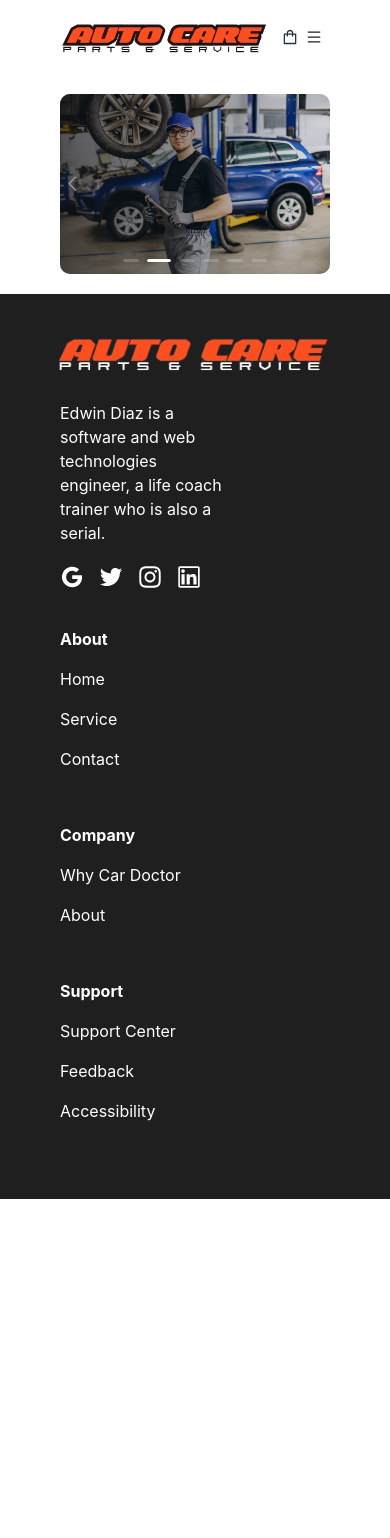
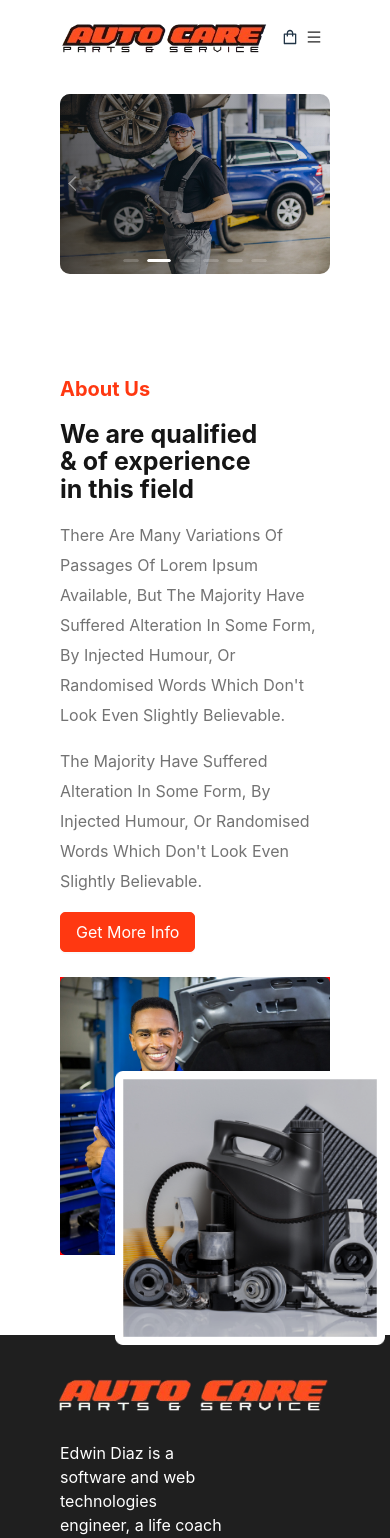
Before and after one commit to mahmudurbd/auto-care-client, a React (Vite) app: page / in a window 390 px wide. Shown: the top 1538 px of the page. Before the commit the page ends 1199 px from the top, so only its background shows below. Built offline with nearby package versions, Linux system fonts and the light colour scheme.

Commit message:
Added about us ui development

```diff
--- a/src/components/common/Header/Header.jsx
+++ b/src/components/common/Header/Header.jsx
@@ -112,7 +112,7 @@ const Header = () => {
           </div>
         </div>
         {!isMobile && (
-          <Button type="dashed" className="appointment-btn">
+          <Button type="dashed" className="appointment-btn custom-btn">
             Appointment
           </Button>
         )}
@@ -151,7 +151,11 @@ const Header = () => {
                 style={{ marginBottom: "8px" }}
                 placeholder="Search here..."
               />
-              <Button type="primary" block className="appointment-btn">
+              <Button
+                type="primary"
+                block
+                className="appointment-btn custom-btn-deep"
+              >
                 Appointment
               </Button>
             </Drawer>
--- a/src/index.css
+++ b/src/index.css
@@ -46,7 +46,7 @@
   border: 1px dashed #ff3811;
   background-color: transparent;
   color: #ff3811;
-  border-radius: 2px;
+  border-radius: 5px;
   &:hover {
     background-color: #ff3811 !important;
     color: #fff !important;
@@ -59,7 +59,7 @@
   padding: 19px 15px;
   background-color: #ff3811 !important;
   color: #fff !important;
-  border-radius: 2px;
+  border-radius: 5px;
   border: 1px solid #ff3811;
   &:hover {
     border: 1px dashed #ff3811 !important;
--- /dev/null
+++ b/src/pages/Home/AboutUs/AboutUs.jsx
@@ -0,0 +1,48 @@
+import React from "react";
+import "./AboutUs.scss";
+import { Button, Col, Image, Row } from "antd";
+import PrimaryImg from "../../../assets/about/about-primary.png";
+import SecondaryImg from "../../../assets/about/about-secondary.png";
+
+const AboutUs = () => {
+  return (
+    <div className="about-area">
+      <Row className="about-area-wrapper">
+        <Col className="about-left" xs={24} sm={24} md={24} lg={24} xl={12}>
+          <div className="about-image-wrapper">
+            <div className="primary-image">
+              <Image preview={false} src={PrimaryImg} alt="" />
+              {/* <img src={PrimaryImg} alt="" /> */}
+            </div>
+            <div className="secondary-image">
+              <Image preview={false} src={SecondaryImg} alt="" />
+              {/* <img src={SecondaryImg} alt="" /> */}
+            </div>
+          </div>
+        </Col>
+        <Col className="about-right" xs={24} sm={24} md={24} lg={24} xl={12}>
+          <div className="about-text-content">
+            <h2>About Us</h2>
+            <h1>We are qualified & of experience in this field</h1>
+            <p>
+              There are many variations of passages of Lorem Ipsum available,
+              but the majority have suffered alteration in some form, by
+              injected humour, or randomised words which don't look even
+              slightly believable.
+            </p>
+            <p>
+              the majority have suffered alteration in some form, by injected
+              humour, or randomised words which don't look even slightly
+              believable.
+            </p>
+            <div className="aboutUs-btn">
+              <Button className="custom-btn-deep">Get More Info</Button>
+            </div>
+          </div>
+        </Col>
+      </Row>
+    </div>
+  );
+};
+
+export default AboutUs;
--- /dev/null
+++ b/src/pages/Home/AboutUs/AboutUs.scss
@@ -0,0 +1,96 @@
+.about-area {
+  padding: 150px 60px;
+  .about-area-wrapper {
+    .about-left {
+      .about-image-wrapper {
+        position: relative;
+        max-width: 460px;
+        background-color: red;
+
+        .secondary-image {
+          position: absolute;
+          bottom: -90px;
+          right: -55px;
+        }
+      }
+    }
+    .about-right {
+      .about-text-content {
+        font-family: Inter;
+        h2 {
+          margin-top: 0;
+          font-size: 20px;
+          color: #ff3811;
+        }
+        h1 {
+          font-size: 45px;
+          color: #151515;
+          width: 60%;
+        }
+        p {
+          color: #737373;
+          font-size: 16px;
+          font-weight: 400;
+          line-height: 30px;
+          text-transform: capitalize;
+          width: 80%;
+        }
+      }
+    }
+  }
+}
+
+@media only screen and (max-width: 1200px) {
+  .about-area {
+    padding: 80px 60px;
+    .about-area-wrapper {
+      flex-direction: column-reverse;
+      .about-left {
+        .about-image-wrapper {
+          .primary-image {
+            max-width: 100%;
+          }
+          .secondary-image {
+            max-width: 100%;
+          }
+        }
+      }
+      .about-right {
+        max-width: 100%;
+        margin-bottom: 25px;
+        margin-left: 0;
+      }
+    }
+  }
+}
+
+@media only screen and (max-width: 768px) {
+  .about-area {
+    .about-area-wrapper {
+      .about-right {
+        .about-text-content {
+          h1 {
+            font-size: 35px;
+            width: 80%;
+          }
+          p {
+            width: 100%;
+          }
+        }
+      }
+    }
+  }
+}
+@media only screen and (max-width: 576px) {
+  .about-area {
+    .about-area-wrapper {
+      .about-right {
+        .about-text-content {
+          h1 {
+            font-size: 25px;
+          }
+        }
+      }
+    }
+  }
+}
--- a/src/pages/Home/Home/Home.jsx
+++ b/src/pages/Home/Home/Home.jsx
@@ -1,10 +1,12 @@
 import React from "react";
 import Banner from "../Banner/Banner";
+import About from "../AboutUs/AboutUs";
 
 const Home = () => {
   return (
     <div>
       <Banner />
+      <About />
     </div>
   );
 };
```
Also changed, not shown: src/assets/about/about-primary.png (added), src/assets/about/about-secondary.png (added).
